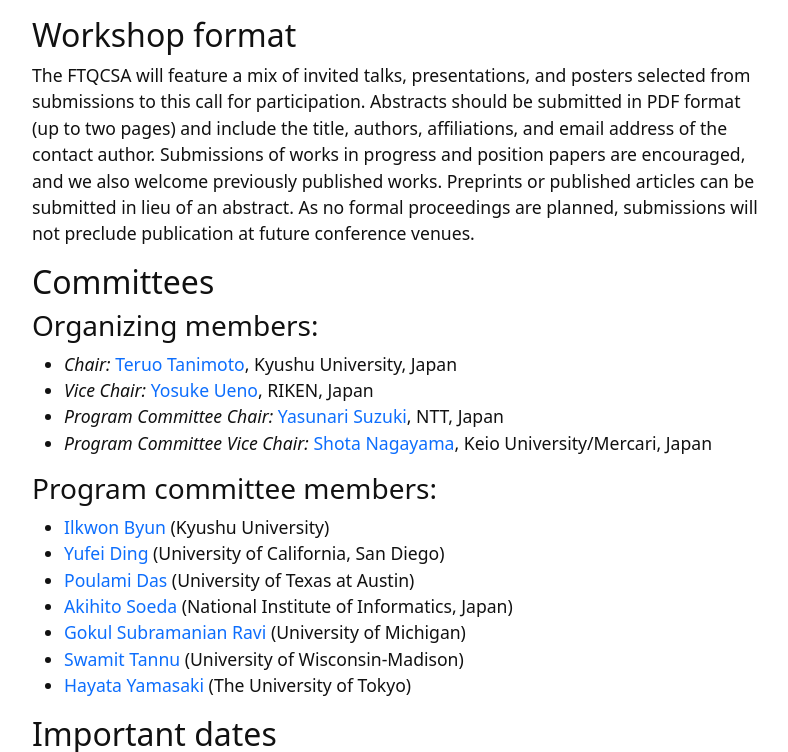
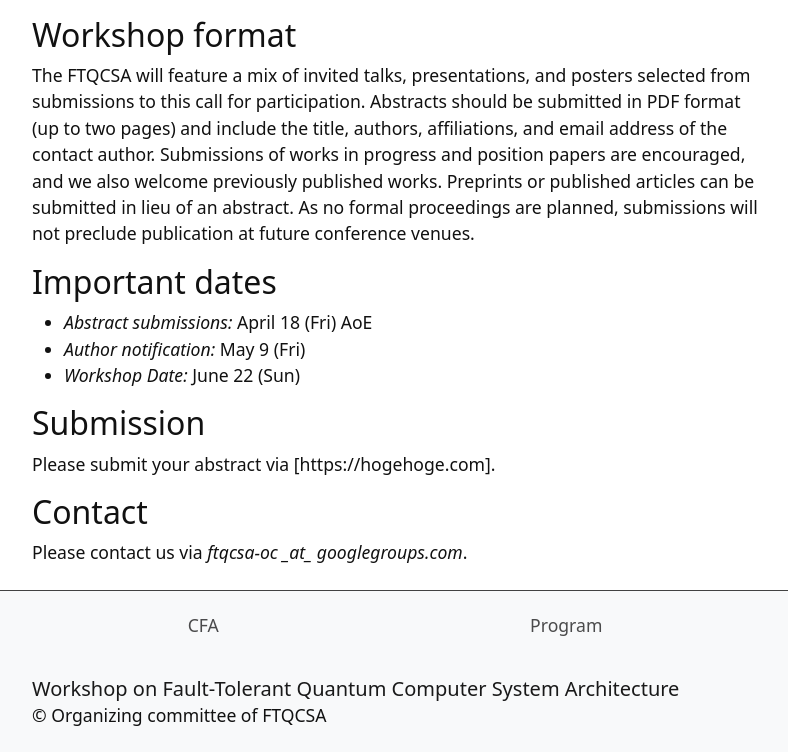
Before and after one commit to ftqcsa/ftqcsa.github.io, a Jekyll site: the page built from content/2-callforabstract-draft.md, in a window 1280 px wide and 900 px high, scrolled down 938 px, cut to the strip 0-752 px from the top of the window. Shown: the whole strip, without its empty margins (245-1033 px from the left). Built offline with Jekyll 4.4.1, drawn with Linux system fonts in a browser that asks for light colours.

Commit message:
Update 2-callforabstract-draft.md

```diff
--- a/content/2-callforabstract-draft.md
+++ b/content/2-callforabstract-draft.md
@@ -27,25 +27,6 @@ Topics of interest of the FTQCSA workshop include, but are not limited to:
 ## Workshop format
 The FTQCSA will feature a mix of invited talks, presentations, and posters selected from submissions to this call for participation. Abstracts should be submitted in PDF format (up to two pages) and include the title, authors, affiliations, and email address of the contact author. Submissions of works in progress and position papers are encouraged, and we also welcome previously published works. Preprints or published articles can be submitted in lieu of an abstract. As no formal proceedings are planned, submissions will not preclude publication at future conference venues.
 
-## Committees
-
-### Organizing members:
-
-- _Chair:_ [Teruo Tanimoto](https://teruo41.github.io/), Kyushu University, Japan
-- _Vice Chair:_ [Yosuke Ueno](https://yuteno.github.io/), RIKEN, Japan
-- _Program Committee Chair:_ [Yasunari Suzuki](https://researchmap.jp/yasunari_suzuki), NTT, Japan
-- _Program Committee Vice Chair:_ [Shota Nagayama](https://shota.io/), Keio University/Mercari, Japan
-
-### Program committee members:
-
-- [Ilkwon Byun](https://ilkwon-byun-personal.github.io/) (Kyushu University)
-- [Yufei Ding](https://cse.ucsd.edu/people/faculty-profiles/yufei-ding) (University of California, San Diego)
-- [Poulami Das](https://www.poulamidas.com/) (University of Texas at Austin)
-- [Akihito Soeda](https://researchmap.jp/akihito_soeda) (National Institute of Informatics, Japan)
-- [Gokul Subramanian Ravi](https://gsravi.engin.umich.edu/) (University of Michigan)
-- [Swamit Tannu](https://swamittannu.com/) (University of Wisconsin-Madison)
-- [Hayata Yamasaki](https://www.hayatayamasaki.com/) (The University of Tokyo)
-
 ## Important dates
 
 - _Abstract submissions:_ April 18 (Fri) AoE
```
